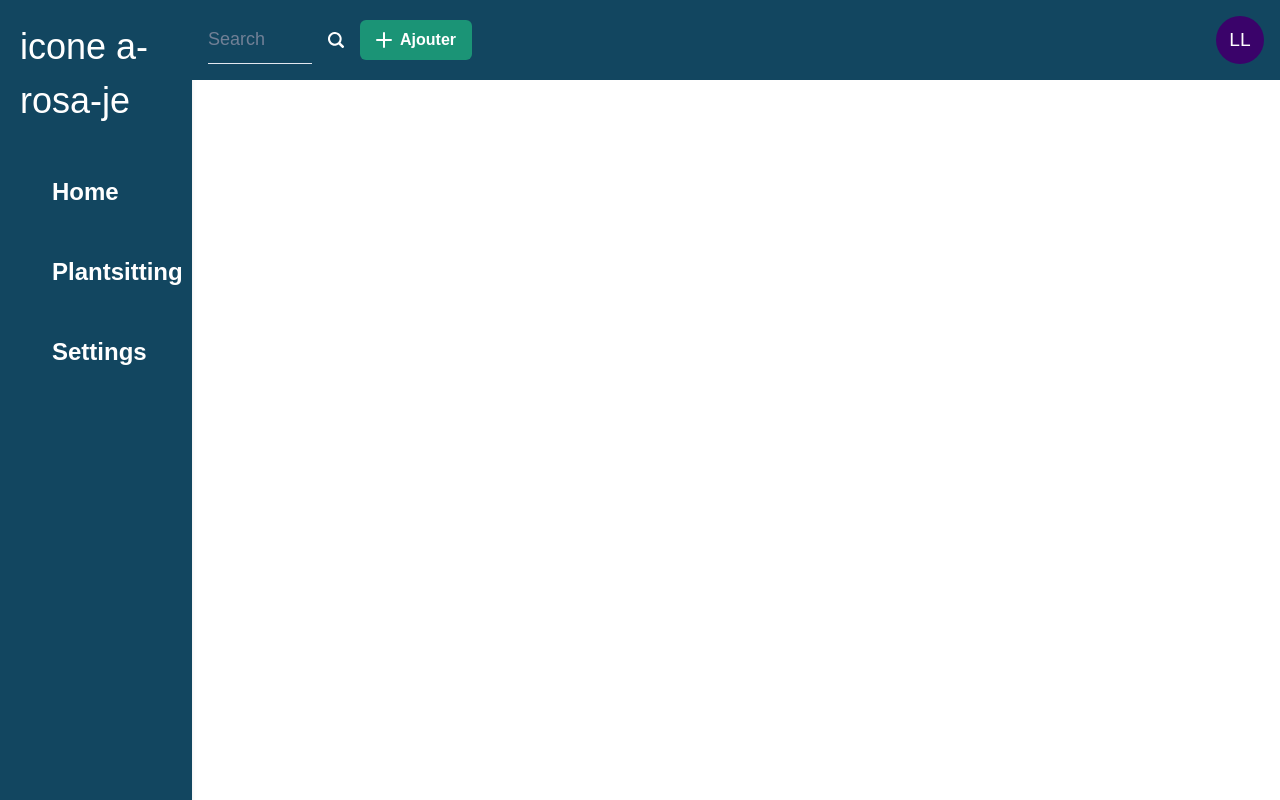
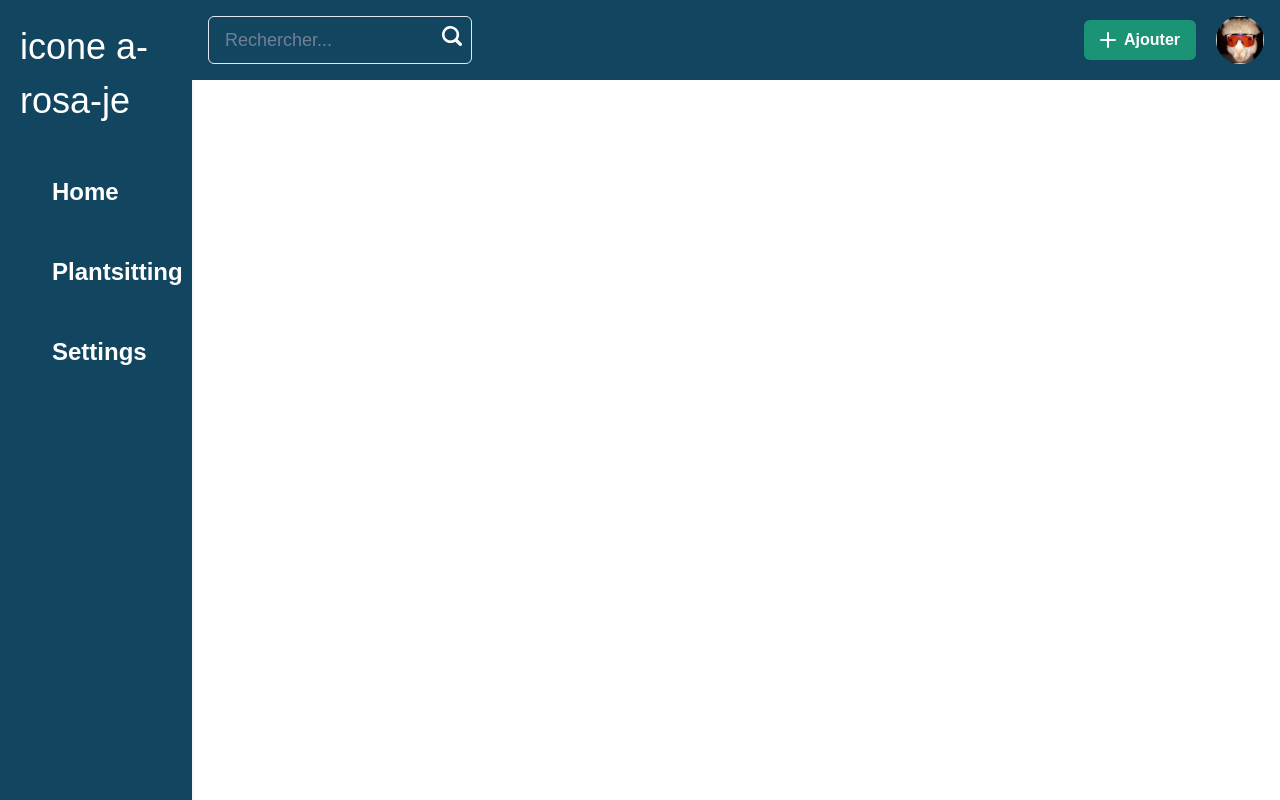
Before and after one commit to neckfire/MSPR-E6.1, a React (Vite) app in the folder front/a_rosa_je/: page / in a window 1280 px wide. Built offline with nearby package versions, Linux system fonts and the light colour scheme.

Commit message:
header display finish

```diff
--- /dev/null
+++ b/front/a_rosa_je/src/component/generic/avatar.tsx
@@ -0,0 +1,48 @@
+import {
+    Avatar,
+    Menu,
+    MenuButton,
+    MenuList,
+    MenuItem,
+    MenuDivider,
+    Icon,
+} from "@chakra-ui/react";
+import { FiSettings, FiLogOut } from "react-icons/fi";
+
+interface AvatarMenuProps {
+    onSettingsClick?: () => void;
+    onLogoutClick?: () => void;
+    avatarUrl?: string;
+    userName?: string;
+}
+
+const AvatarMenu: React.FC<AvatarMenuProps> = ({
+                                                   onSettingsClick,
+                                                   onLogoutClick,
+                                                   avatarUrl,
+                                                   userName = "Utilisateur",
+                                               }) => {
+    return (
+        <Menu>
+            <MenuButton>
+                <Avatar
+                    size="md"
+                    name={userName}
+                    src={avatarUrl}
+                    cursor="pointer"
+                />
+            </MenuButton>
+            <MenuList color={'black'}>
+                <MenuItem icon={<Icon as={FiSettings} />} onClick={onSettingsClick} fontWeight={'bold'}>
+                    Paramètres
+                </MenuItem>
+                <MenuDivider />
+                <MenuItem icon={<Icon as={FiLogOut} />} onClick={onLogoutClick} fontWeight={'bold'}>
+                    Se déconnecter
+                </MenuItem>
+            </MenuList>
+        </Menu>
+    );
+};
+
+export default AvatarMenu;
--- /dev/null
+++ b/front/a_rosa_je/src/component/generic/genericButton.tsx
@@ -0,0 +1,28 @@
+import { Button, ButtonProps, forwardRef } from "@chakra-ui/react";
+import { ReactElement } from "react";
+
+interface GenericButtonProps extends Omit<ButtonProps, "leftIcon" | "rightIcon"> {
+    label: string;
+    leftIcon?: ReactElement<any, any>;
+    rightIcon?: ReactElement<any, any>;
+    bg?: string;
+}
+
+const GenericButton = forwardRef<GenericButtonProps, "button">(
+    ({ label, leftIcon, rightIcon, bg, ...props }, ref) => {
+        return (
+            <Button
+                ref={ref}
+                leftIcon={leftIcon}
+                rightIcon={rightIcon}
+                bg={'#1B9476'}
+                colorScheme={"green"}
+                {...props}
+            >
+                {label}
+            </Button>
+        );
+    }
+);
+
+export default GenericButton;
--- a/front/a_rosa_je/src/component/generic/header.tsx
+++ b/front/a_rosa_je/src/component/generic/header.tsx
@@ -1,5 +1,8 @@
-import {Avatar, Box, Button, Icon, Input, Stack} from "@chakra-ui/react";
+import {Box, Flex, Input, InputGroup, InputRightElement, Stack} from "@chakra-ui/react";
 import {AddIcon, Search2Icon} from "@chakra-ui/icons";
+import GenericButton from "./genericButton.tsx";
+import AvatarMenu from "./avatar.tsx";
+import img from "../../assets/img.png"
 
 
 
@@ -7,6 +10,7 @@ function Header() {
 
     return(
             <Box
+                h="10%"
                 ml='15%'
                 w='85%'
                 bg='#124660'
@@ -16,21 +20,21 @@ function Header() {
                 display='flex'
             >
                 <Stack w='25%' direction='row' spacing={4} align='center' >
-                    <Input placeholder="Search" size="lg" variant='flushed'/>
-                    <Icon as={Search2Icon}/>
+                    <InputGroup>
+                    <Input placeholder="Rechercher..." size="lg" variant='outline' />
+                        <InputRightElement  alignItems='center' >
+                            <Search2Icon fontSize={20}/>
+                        </InputRightElement>
+                    </InputGroup>
+                </Stack>
+                <Flex ml={'auto'} gap={5} align='center'>
+                    <GenericButton
+                        label={'Ajouter'}
+                        leftIcon={<AddIcon/>}
+                    />
+                    <AvatarMenu avatarUrl={img}/>
 
-                    <Stack>
-                        <Button leftIcon={<AddIcon/>} bg='#1B9476' color='white'>
-                            Ajouter
-                        </Button>
-                    </Stack>
-                </Stack>
-                <Stack marginLeft='auto' align='center' cursor='pointer'>
-                    <Avatar name="lucas laliche"/>
-                </Stack>
-
-
-
+                </Flex>
             </Box>
         )
 }
```
Also changed, not shown: front/a_rosa_je/src/assets/img.png (added).
